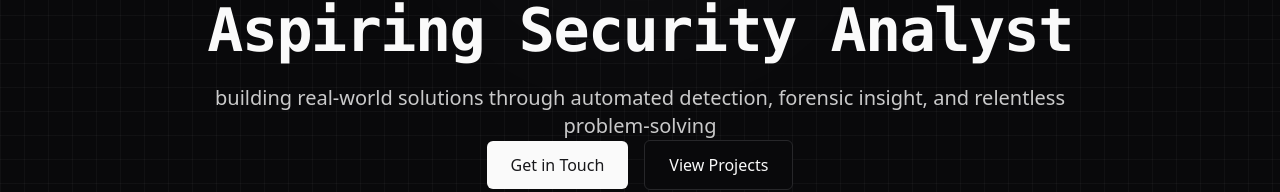
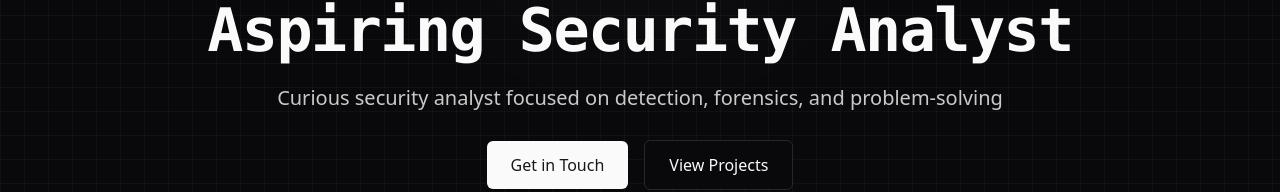
Before and after one commit to ethic-bakeery/Portfolio, a Next.js app: page / in a window 1280 px wide. Shown: the part 297-489 px from the top of the page. Built offline with nearby package versions, Linux system fonts and the light colour scheme; no server answers.

Commit message:
Update Hero.tsx
Updated text

```diff
--- a/src/components/Hero.tsx
+++ b/src/components/Hero.tsx
@@ -24,7 +24,9 @@ export default function Hero() {
   };
   const [text, setText] = useState("");
   const [isTypingComplete, setIsTypingComplete] = useState(false);
-  const fullText = "building real-world solutions through automated detection, forensic insight, and relentless problem-solving";
+  const fullText = "Curious security analyst focused on detection, forensics, and problem-solving"
+
+;
 
   useEffect(() => {
     let currentIndex = 0;
```
